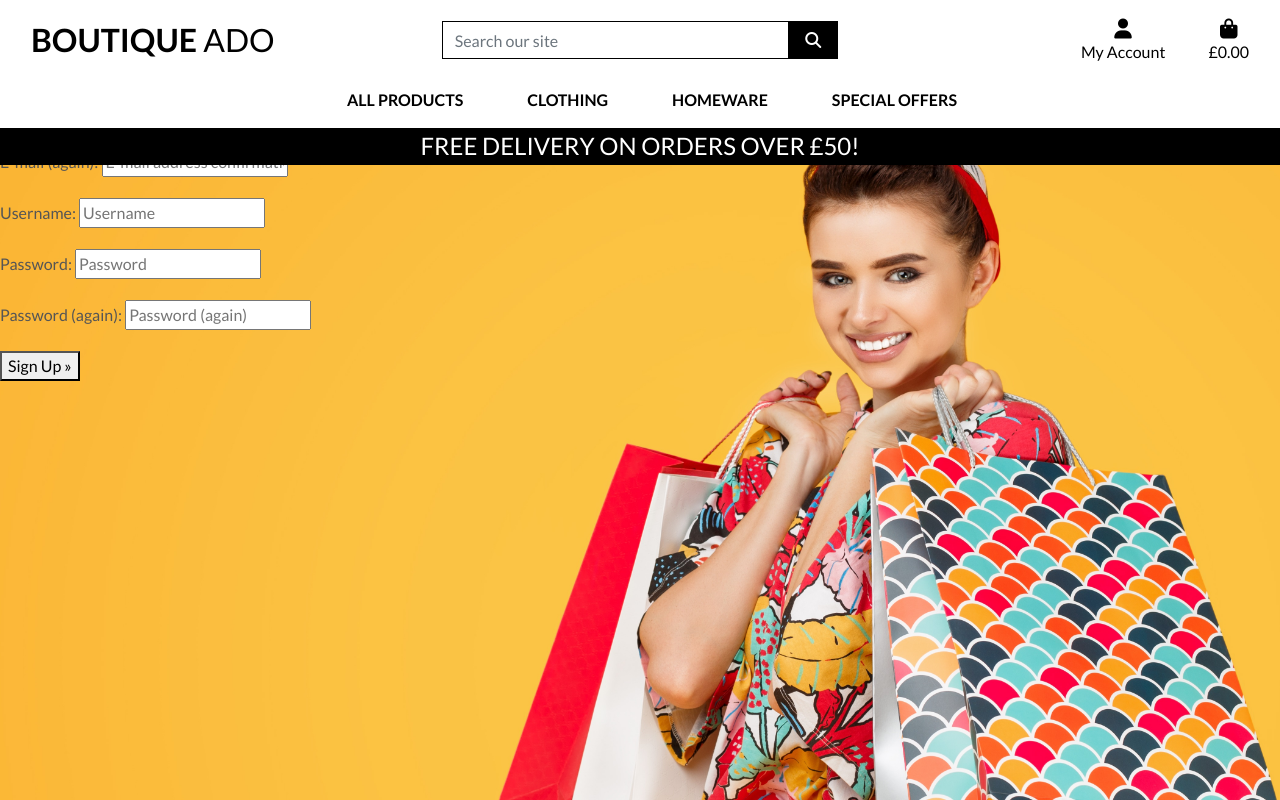
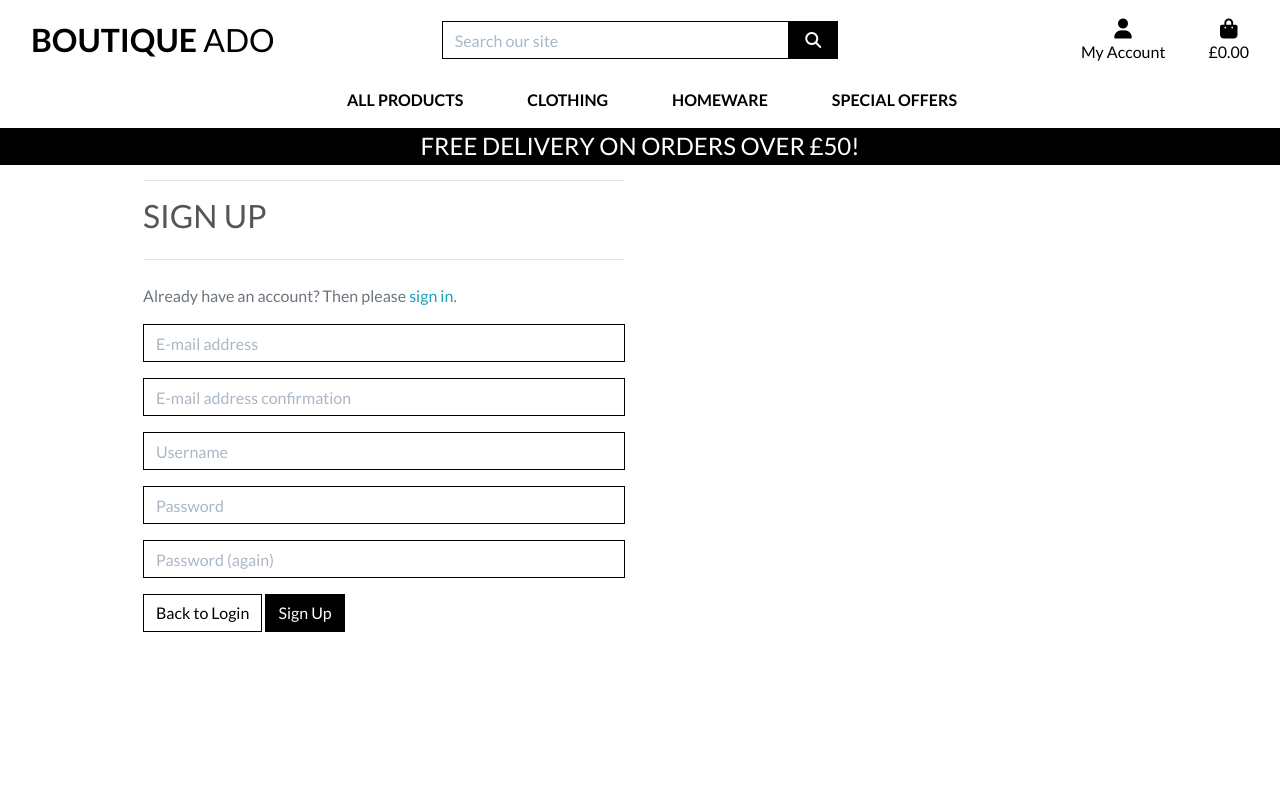
Before and after one commit to Arcandrus/boutique_ado_v1, a Django app: page /accounts/signup/ in a window 1280 px wide. Run offline with Django 3.2, Linux system fonts and the light colour scheme; some libraries are stand-ins or nearby versions.

Commit message:
Allauth templates changed

```diff
--- a/static/css/base.css
+++ b/static/css/base.css
@@ -101,6 +101,10 @@
     cursor: pointer;
 }
 
+input[name="q"]::placeholder {
+    color: #aab7c4;
+}
+
 .message-container {
     position: fixed;
     top: 72px;
@@ -166,6 +170,58 @@
     overflow-y: auto;
 }
 
+.allauth-form-inner-content p {
+    margin-top: 1.5rem;
+    color: #6c757d;
+}
+
+.allauth-form-inner-content input {
+    border-color: #000;
+    border-radius: 0;
+}
+
+.allauth-form-inner-content label:not([for="id_remember"]) {
+    display: none;
+}
+
+.allauth-form-inner-content input::placeholder {
+    color: #aab7c4;
+}
+
+.allauth-form-inner-content button,
+.allauth-form-inner-content input[type='submit'] {
+	/* btn */
+	display: inline-block;
+    font-weight: 400;
+    color: #fff;
+    text-align: center;
+    vertical-align: middle;
+    -webkit-user-select: none;
+    -moz-user-select: none;
+    -ms-user-select: none;
+    user-select: none;
+    background-color: #000;
+    border: 1px solid #000;
+    padding: .375rem .75rem;
+    font-size: 1rem;
+    line-height: 1.5;
+    border-radius: 0;
+
+    /* standard bootstrap btn transitions */
+    transition: color .15s ease-in-out,background-color .15s ease-in-out,border-color .15s ease-in-out,box-shadow .15s ease-in-out;
+}
+
+.allauth-form-inner-content button:hover,
+.allauth-form-inner-content input[type='submit']:hover {
+	color: #fff;
+    background-color: #222;
+    border-color: #222;
+}
+
+.allauth-form-inner-content a {
+	color: #17a2b8; /* text-info */
+}
+
 /* -------------------------------- Media Queries */
 
 /* Slightly larger container on xl screens */
--- a/templates/allauth/account/account_inactive.html
+++ b/templates/allauth/account/account_inactive.html
@@ -4,8 +4,10 @@
 
 {% block head_title %}{% trans "Account Inactive" %}{% endblock %}
 
-{% block content %}
-<h1>{% trans "Account Inactive" %}</h1>
+{% block inner_content %}
+<hr>
+<h2 class="logo-font mb-4">{% trans "Account Inactive" %}</h2>
+<hr>
 
 <p>{% trans "This account is inactive." %}</p>
 {% endblock %}
--- a/templates/allauth/account/base.html
+++ b/templates/allauth/account/base.html
@@ -1 +1,15 @@
 {% extends "base.html" %}
+
+{% block content %}
+    <div class="container header-container">
+        <div class="overlay"></div>
+        <div class="row">
+            <div class="col-6">
+                <div class="allauth-form-inner-content">
+                    {% block inner_content %}
+                    {% endblock %}
+                </div>
+            </div>
+        </div>
+    </div>
+{% endblock %}
--- a/templates/allauth/account/email_confirm.html
+++ b/templates/allauth/account/email_confirm.html
@@ -6,8 +6,10 @@
 {% block head_title %}{% trans "Confirm E-mail Address" %}{% endblock %}
 
 
-{% block content %}
-<h1>{% trans "Confirm E-mail Address" %}</h1>
+{% block inner_content %}
+<hr>
+<h2 class="logo-font mb-4">{% trans "Confirm E-mail Address" %}</h2>
+<hr>
 
 {% if confirmation %}
 
--- a/templates/allauth/account/password_reset_from_key_done.html
+++ b/templates/allauth/account/password_reset_from_key_done.html
@@ -3,7 +3,9 @@
 {% load i18n %}
 {% block head_title %}{% trans "Change Password" %}{% endblock %}
 
-{% block content %}
-    <h1>{% trans "Change Password" %}</h1>
+{% block inner_content %}
+    <hr>
+    <h2 class="logo-font mb-4">{% trans "Change Password" %}</h2>
+    <hr>
     <p>{% trans 'Your password is now changed.' %}</p>
 {% endblock %}
--- a/templates/allauth/account/signup.html
+++ b/templates/allauth/account/signup.html
@@ -4,18 +4,21 @@
 
 {% block head_title %}{% trans "Signup" %}{% endblock %}
 
-{% block content %}
-<h1>{% trans "Sign Up" %}</h1>
+{% block inner_content %}
+<hr>
+<h2 class="logo-font mb-4">{% trans "Sign Up" %}</h2>
+<hr>
 
 <p>{% blocktrans %}Already have an account? Then please <a href="{{ login_url }}">sign in</a>.{% endblocktrans %}</p>
 
 <form class="signup" id="signup_form" method="post" action="{% url 'account_signup' %}">
-  {% csrf_token %}
-  {{ form.as_p }}
-  {% if redirect_field_value %}
-  <input type="hidden" name="{{ redirect_field_name }}" value="{{ redirect_field_value }}" />
-  {% endif %}
-  <button type="submit">{% trans "Sign Up" %} &raquo;</button>
+    {% csrf_token %}
+    {{ form|crispy }}
+    {% if redirect_field_value %}
+    <input type="hidden" name="{{ redirect_field_name }}" value="{{ redirect_field_value }}" />
+    {% endif %}
+    <a class="btn btn-outline-black rounded-0" href="{% url 'account_login' %}">Back to Login</a>
+    <button type="submit">{% trans "Sign Up" %}</button>
 </form>
 
 {% endblock %}
--- a/templates/allauth/account/signup_closed.html
+++ b/templates/allauth/account/signup_closed.html
@@ -4,8 +4,10 @@
 
 {% block head_title %}{% trans "Sign Up Closed" %}{% endblock %}
 
-{% block content %}
-<h1>{% trans "Sign Up Closed" %}</h1>
+{% block inner_content %}
+<hr>
+<h2 class="logo-font mb-4">{% trans "Sign Up Closed" %}</h2>
+<hr>
 
 <p>{% trans "We are sorry, but the sign up is currently closed." %}</p>
 {% endblock %}
--- a/templates/base.html
+++ b/templates/base.html
@@ -89,7 +89,7 @@
                             {% if request.user.is_superuser %}
                             <a href="" class="dropdown-item">Product Management</a>
                             {% endif %}
-                            <a href="" class="dropdown-item">My Profile</a>
+                            <a href="{% url 'profile' %}" class="dropdown-item">My Profile</a>
                             <a href="{% url 'account_logout' %}" class="dropdown-item">Logout</a>
                             {% else %}
                             <a href="{% url 'account_signup' %}" class="dropdown-item">Register</a>
```
Also changed, not shown: profiles/templates/profiles/profile.html (+1 -7 lines), profiles/views.py (+7 -2 lines), templates/allauth/account/email.html (+17 -14 lines), templates/allauth/account/login.html (+11 -5 lines), templates/allauth/account/logout.html (+10 -8 lines), templates/allauth/account/password_change.html (+6 -4 lines), templates/allauth/account/password_reset.html (+6 -3 lines), templates/allauth/account/password_reset_done.html (+5 -3 lines), templates/allauth/account/password_reset_from_key.html (+14 -7 lines), templates/allauth/account/password_set.html (+5 -3 lines), templates/allauth/account/verification_sent.html (+5 -3 lines), templates/allauth/account/verified_email_required.html (+5 -3 lines).
